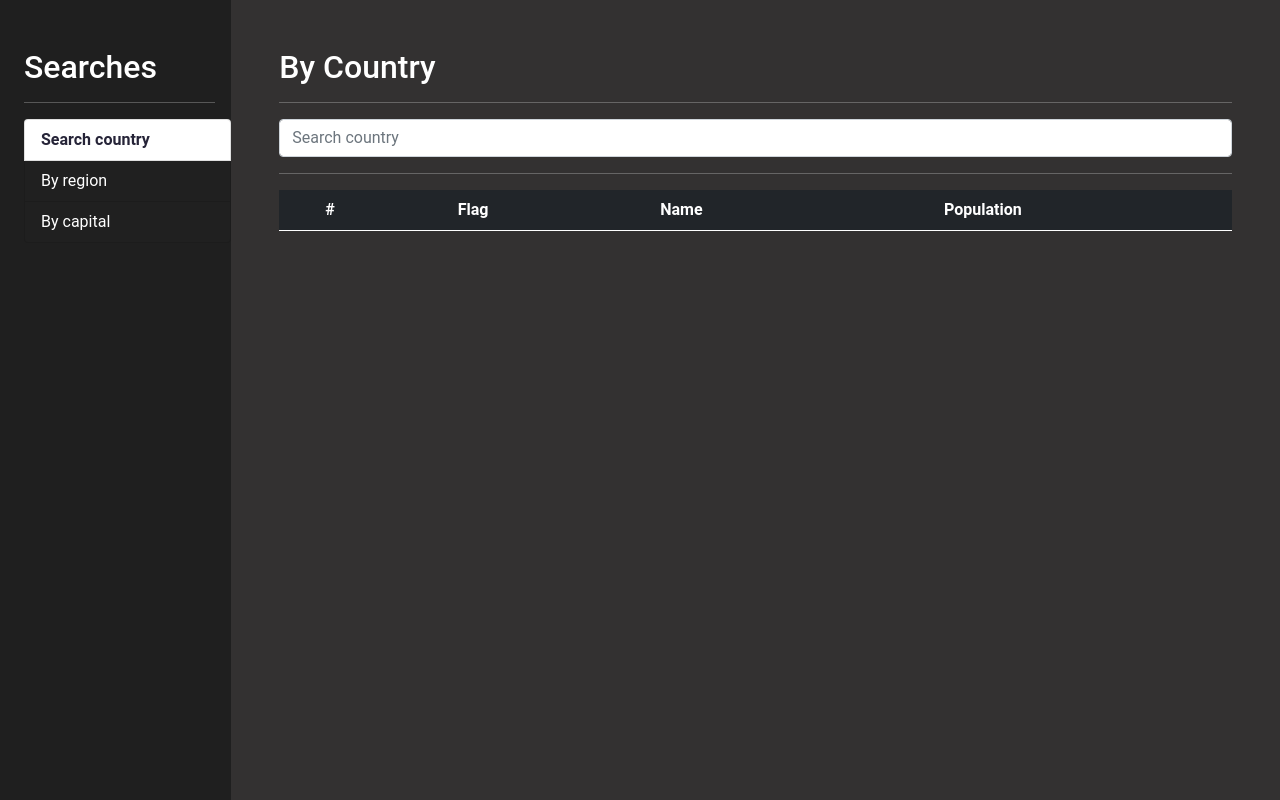
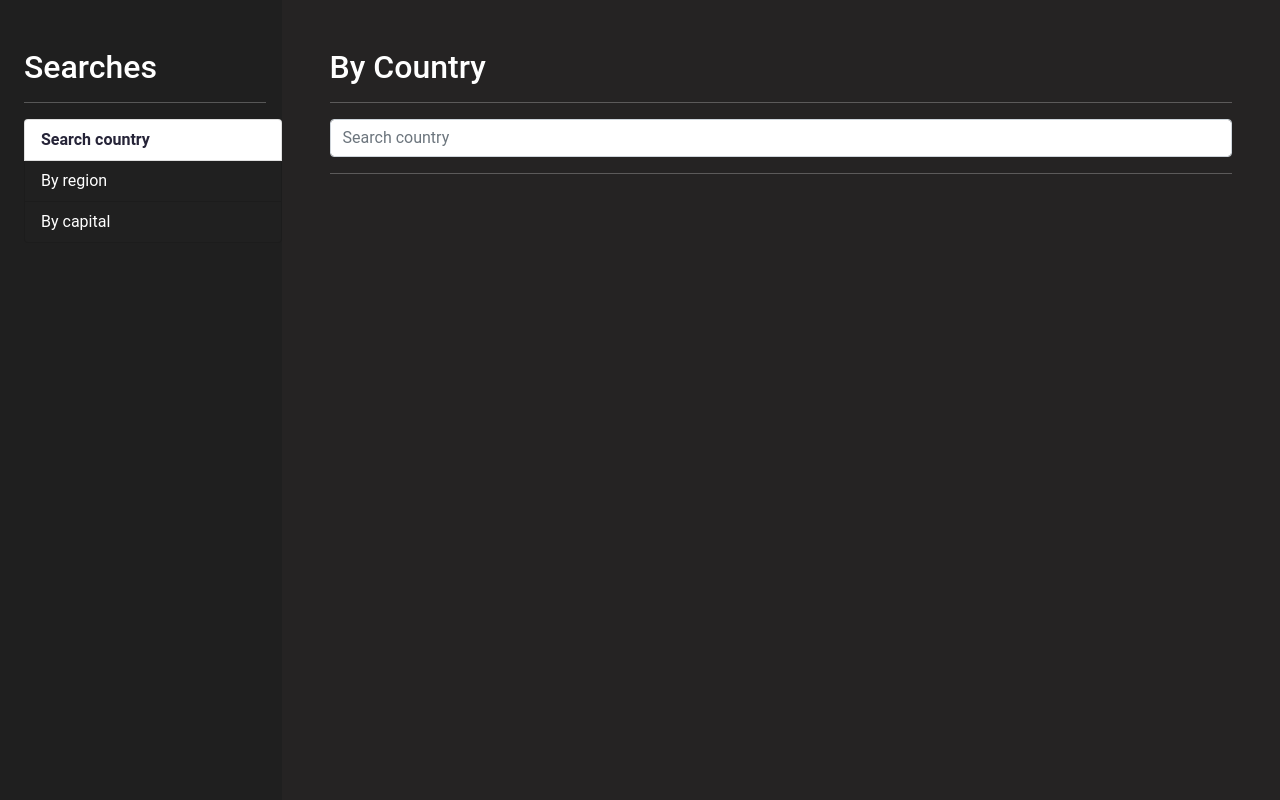
Before and after one commit to ArturoG1z/countries-app-angular, an Angular app: page / in a window 1280 px wide. Built offline with nearby package versions, Linux system fonts and the light colour scheme.

Commit message:
change sidebar to fixed

```diff
--- a/src/app/country/pages/by-country/by-country.component.html
+++ b/src/app/country/pages/by-country/by-country.component.html
@@ -19,26 +19,26 @@
   <strong>Error!</strong> No country found with the term: '<strong>{{ term }}</strong>'
 </div>
 
-<div class="row" *ngIf="!isAnError">
+<div class="row" *ngIf="countries.length > 0">
   <div class="col">
     <table class="table table-hover table-dark rounded">
       <thead>
         <tr>
-          <th class="text-center">#</th>
-          <th class="text-center">Flag</th>
-          <th class="text-center">Name</th>
-          <th class="text-center">Population</th>
-          <th class="text-center"></th>
+          <th class="">#</th>
+          <th class="">Flag</th>
+          <th class="">Name</th>
+          <th class="">Population</th>
+          <th class=""></th>
         </tr>
       </thead>
       <tbody>
-        <tr *ngFor="let country of countries">
-          <td>{{ country }}</td>
-          <td>{{ country }}</td>
-          <td>{{ country }}</td>
-          <td>{{ country }}</td>
+        <tr *ngFor="let country of countries; let i = index">
+          <td>{{ i + 1 }}</td>
+          <td><img [src]="country.flags.png" alt="" class="small-flag"></td>
+          <td>{{ country.name.common }}</td>
+          <td>{{ country.population | number }}</td>
           <td>
-            <a href="/country/cri">See...</a>
+            <a [routerLink]="['/country', country.cca2]">See more...</a>
           </td>
         </tr>
       </tbody>
--- a/src/app/country/pages/by-country/by-country.component.ts
+++ b/src/app/country/pages/by-country/by-country.component.ts
@@ -24,6 +24,7 @@ export class ByCountryComponent implements OnInit {
     }, err => {
       console.info(err);
       this.isAnError = true;
+      this.countries = [];
     });
   }
 }
--- a/src/styles.scss
+++ b/src/styles.scss
@@ -2,7 +2,7 @@
 
 html,
 body {
-  background-color: rgb(51, 49, 49);
+  background-color: rgb(37, 35, 35);
   color: #fff;
   font-family: "Roboto", sans-serif;
   font-size: 16px;
@@ -11,15 +11,21 @@ body {
 .sidebar-dark {
   background-color: rgb(31, 31, 31);
   width: 22%;
-  height: 100%;
   min-height: 100vh;
+  position: fixed;
   margin: 0;
   transition: all 0.2s ease;
 }
 
 .main-content {
   padding: 3rem;
+  margin-left: 22%;
 }
+
+.small-flag {
+  width: 50px;
+}
+
 
 table {
   border-radius: 5px;
@@ -27,7 +33,10 @@ table {
 
 @media screen and (max-width: 992px) {
   .sidebar-dark {
-    width: 35%;
+    width: 31%;
+  }
+  .main-content {
+    margin-left: 31%;
   }
 }
 
@@ -38,7 +47,6 @@ table {
 
   .sidebar-dark {
     visibility: hidden;
-    position: fixed;
     width: 0%;
     .menu-item-dark {
       display: none;
@@ -56,5 +64,6 @@ table {
   .main-content {
     margin-top: 3rem;
     padding: 1rem;
+    margin-left: 0;
   }
 }
```
Also changed, not shown: src/app/country/country.module.ts (+6 -1 lines).
